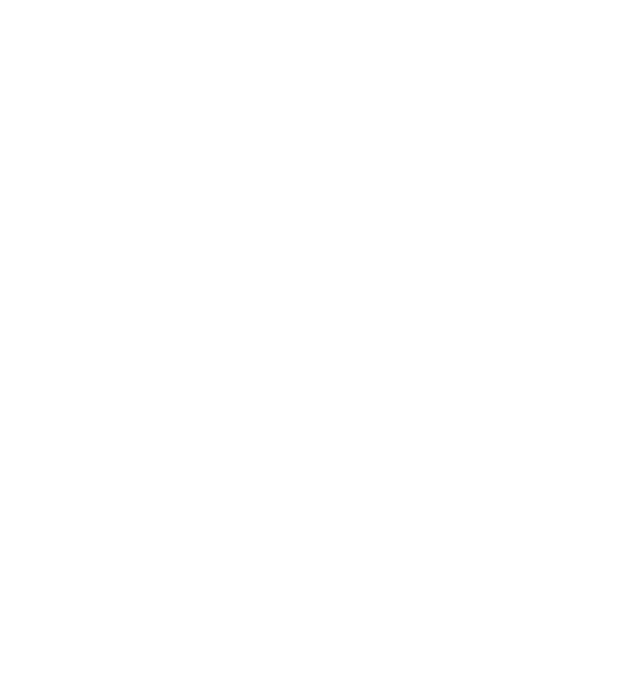
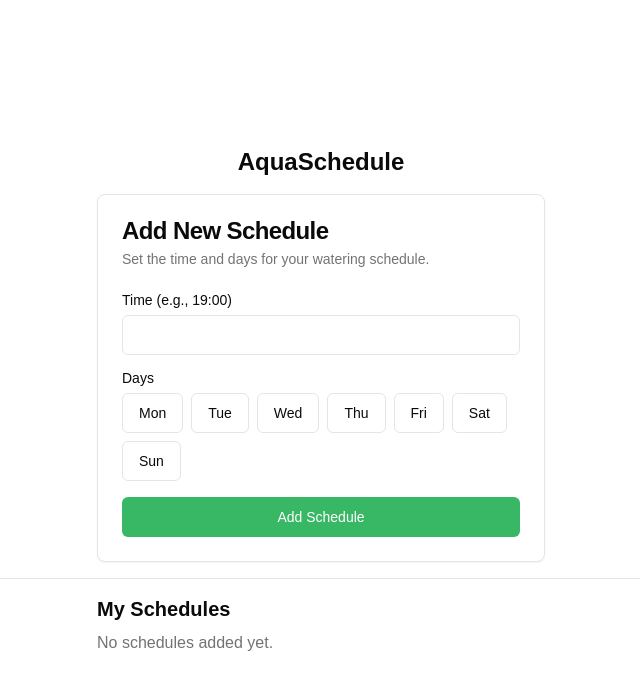
Before and after one commit to hipona/firebase-studio, a Next.js app: page / in a window 1280 px wide. Shown: the top 690 px of the page, without its empty margins (319-959 px from the left). Built offline with nearby package versions, Linux system fonts and the light colour scheme.

Commit message:
Update app

```diff
--- a/src/ai/dev.ts
+++ b/src/ai/dev.ts
@@ -1 +1 @@
-// Flows will be imported for their side effects in this file.
+import '@/ai/flows/suggest-watering-schedule.ts';
--- a/src/app/globals.css
+++ b/src/app/globals.css
@@ -14,14 +14,14 @@
     --card-foreground: 0 0% 3.9%;
     --popover: 0 0% 100%;
     --popover-foreground: 0 0% 3.9%;
-    --primary: 0 0% 9%;
-    --primary-foreground: 0 0% 98%;
+    --primary: 141 53% 47%;
+    --primary-foreground: 0 0% 100%;
     --secondary: 0 0% 96.1%;
     --secondary-foreground: 0 0% 9%;
     --muted: 0 0% 96.1%;
     --muted-foreground: 0 0% 45.1%;
-    --accent: 0 0% 96.1%;
-    --accent-foreground: 0 0% 9%;
+    --accent: 206 71% 53%;
+    --accent-foreground: 0 0% 100%;
     --destructive: 0 84.2% 60.2%;
     --destructive-foreground: 0 0% 98%;
     --border: 0 0% 89.8%;
@@ -49,14 +49,14 @@
     --card-foreground: 0 0% 98%;
     --popover: 0 0% 3.9%;
     --popover-foreground: 0 0% 98%;
-    --primary: 0 0% 98%;
-    --primary-foreground: 0 0% 9%;
+    --primary: 141 53% 47%;
+    --primary-foreground: 0 0% 0%;
     --secondary: 0 0% 14.9%;
     --secondary-foreground: 0 0% 98%;
     --muted: 0 0% 14.9%;
     --muted-foreground: 0 0% 63.9%;
-    --accent: 0 0% 14.9%;
-    --accent-foreground: 0 0% 98%;
+    --accent: 206 71% 53%;
+    --accent-foreground: 0 0% 0%;
     --destructive: 0 62.8% 30.6%;
     --destructive-foreground: 0 0% 98%;
     --border: 0 0% 14.9%;
--- a/src/app/page.tsx
+++ b/src/app/page.tsx
@@ -1,3 +1,172 @@
+'use client';
+
+import {useState} from 'react';
+import {Button} from '@/components/ui/button';
+import {Card, CardContent, CardDescription, CardHeader, CardTitle} from '@/components/ui/card';
+import {Input} from '@/components/ui/input';
+import {Label} from '@/components/ui/label';
+import {Switch} from '@/components/ui/switch';
+import {Separator} from '@/components/ui/separator';
+import {toast} from '@/hooks/use-toast';
+import {useToast} from '@/hooks/use-toast';
+import {AlertDialog, AlertDialogAction, AlertDialogCancel, AlertDialogContent, AlertDialogDescription, AlertDialogFooter, AlertDialogHeader, AlertDialogTitle, AlertDialogTrigger} from "@/components/ui/alert-dialog"
+
+type Schedule = {
+  id: string;
+  time: string;
+  days: string[];
+  status: boolean;
+};
+
+const daysOfWeek = ['Mon', 'Tue', 'Wed', 'Thu', 'Fri', 'Sat', 'Sun'];
+
 export default function Home() {
-  return <></>;
+  const [schedules, setSchedules] = useState<Schedule[]>([]);
+  const [newTime, setNewTime] = useState('');
+  const [newDays, setNewDays] = useState<string[]>([]);
+
+  const {toast} = useToast();
+
+  const handleDayToggle = (day: string) => {
+    setNewDays((prevDays) => {
+      if (prevDays.includes(day)) {
+        return prevDays.filter((d) => d !== day);
+      } else {
+        return [...prevDays, day];
+      }
+    });
+  };
+
+  const handleAddSchedule = () => {
+    if (!newTime) {
+      toast({
+        title: 'Error',
+        description: 'Please enter a valid time.',
+        variant: 'destructive',
+      });
+      return;
+    }
+
+    const newSchedule: Schedule = {
+      id: Date.now().toString(),
+      time: newTime,
+      days: newDays,
+      status: true,
+    };
+
+    setSchedules([...schedules, newSchedule]);
+    setNewTime('');
+    setNewDays([]);
+
+    toast({
+      title: 'Success',
+      description: 'Schedule added successfully.',
+    });
+  };
+
+  const handleStatusToggle = (id: string) => {
+    setSchedules((prevSchedules) =>
+      prevSchedules.map((schedule) =>
+        schedule.id === id ? {...schedule, status: !schedule.status} : schedule
+      )
+    );
+  };
+
+    const handleDeleteSchedule = (id: string) => {
+        setSchedules((prevSchedules) =>
+            prevSchedules.filter((schedule) => schedule.id !== id)
+        );
+        toast({
+            title: "Success",
+            description: "Schedule deleted successfully.",
+        });
+    };
+
+  return (
+    <div className="flex flex-col items-center justify-center min-h-screen py-2">
+      <h1 className="text-2xl font-bold mb-4">AquaSchedule</h1>
+      <Card className="w-full max-w-md">
+        <CardHeader>
+          <CardTitle>Add New Schedule</CardTitle>
+          <CardDescription>Set the time and days for your watering schedule.</CardDescription>
+        </CardHeader>
+        <CardContent className="grid gap-4">
+          <div className="grid gap-2">
+            <Label htmlFor="time">Time (e.g., 19:00)</Label>
+            <Input
+              id="time"
+              value={newTime}
+              onChange={(e) => setNewTime(e.target.value)}
+            />
+          </div>
+          <div className="grid gap-2">
+            <Label>Days</Label>
+            <div className="flex flex-wrap gap-2">
+              {daysOfWeek.map((day) => (
+                <Button
+                  key={day}
+                  variant={newDays.includes(day) ? 'default' : 'outline'}
+                  onClick={() => handleDayToggle(day)}
+                >
+                  {day}
+                </Button>
+              ))}
+            </div>
+          </div>
+          <Button onClick={handleAddSchedule}>Add Schedule</Button>
+        </CardContent>
+      </Card>
+      <Separator className="my-4" />
+      <div className="w-full max-w-md">
+        <h2 className="text-xl font-semibold mb-2">My Schedules</h2>
+        {schedules.length === 0 ? (
+          <p className="text-muted-foreground">No schedules added yet.</p>
+        ) : (
+          <div className="grid gap-4">
+            {schedules.map((schedule) => (
+              <Card key={schedule.id}>
+                <CardHeader className="flex flex-row items-center justify-between space-y-0 pb-2">
+                  <CardTitle>{schedule.time}</CardTitle>
+                    <AlertDialog>
+                        <AlertDialogTrigger asChild>
+                            <Button variant="destructive" size="sm">
+                                Delete
+                            </Button>
+                        </AlertDialogTrigger>
+                        <AlertDialogContent>
+                            <AlertDialogHeader>
+                                <AlertDialogTitle>Are you absolutely sure?</AlertDialogTitle>
+                                <AlertDialogDescription>
+                                    This action cannot be undone. This will permanently delete this schedule.
+                                </AlertDialogDescription>
+                            </AlertDialogHeader>
+                            <AlertDialogFooter>
+                                <AlertDialogCancel>Cancel</AlertDialogCancel>
+                                <AlertDialogAction onClick={() => handleDeleteSchedule(schedule.id)}>
+                                    Continue
+                                </AlertDialogAction>
+                            </AlertDialogFooter>
+                        </AlertDialogContent>
+                    </AlertDialog>
+                </CardHeader>
+                <CardContent>
+                  <p className="text-sm text-muted-foreground">
+                    Days: {schedule.days.join(', ') || 'Not specified'}
+                  </p>
+                  <div className="flex items-center space-x-2 mt-2">
+                    <Label htmlFor={`status-${schedule.id}`}>Status</Label>
+                    <Switch
+                      id={`status-${schedule.id}`}
+                      checked={schedule.status}
+                      onCheckedChange={() => handleStatusToggle(schedule.id)}
+                    />
+                  </div>
+                </CardContent>
+              </Card>
+            ))}
+          </div>
+        )}
+      </div>
+    </div>
+  );
 }
--- a/src/components/ui/alert-dialog.tsx
+++ b/src/components/ui/alert-dialog.tsx
@@ -5,6 +5,7 @@
 
 import { cn } from "@/lib/utils"
 import { buttonVariants } from "@/components/ui/button"
+import { Button } from "@/components/ui/button"
 
 const AlertDialog = AlertDialogPrimitive.Root
 
```
Also changed, not shown: src/ai/flows/suggest-watering-schedule.ts (added, +89 -0 lines), src/services/weather.ts (added, +27 -0 lines), 3 other files (tests, documents, lock files or other folders).
